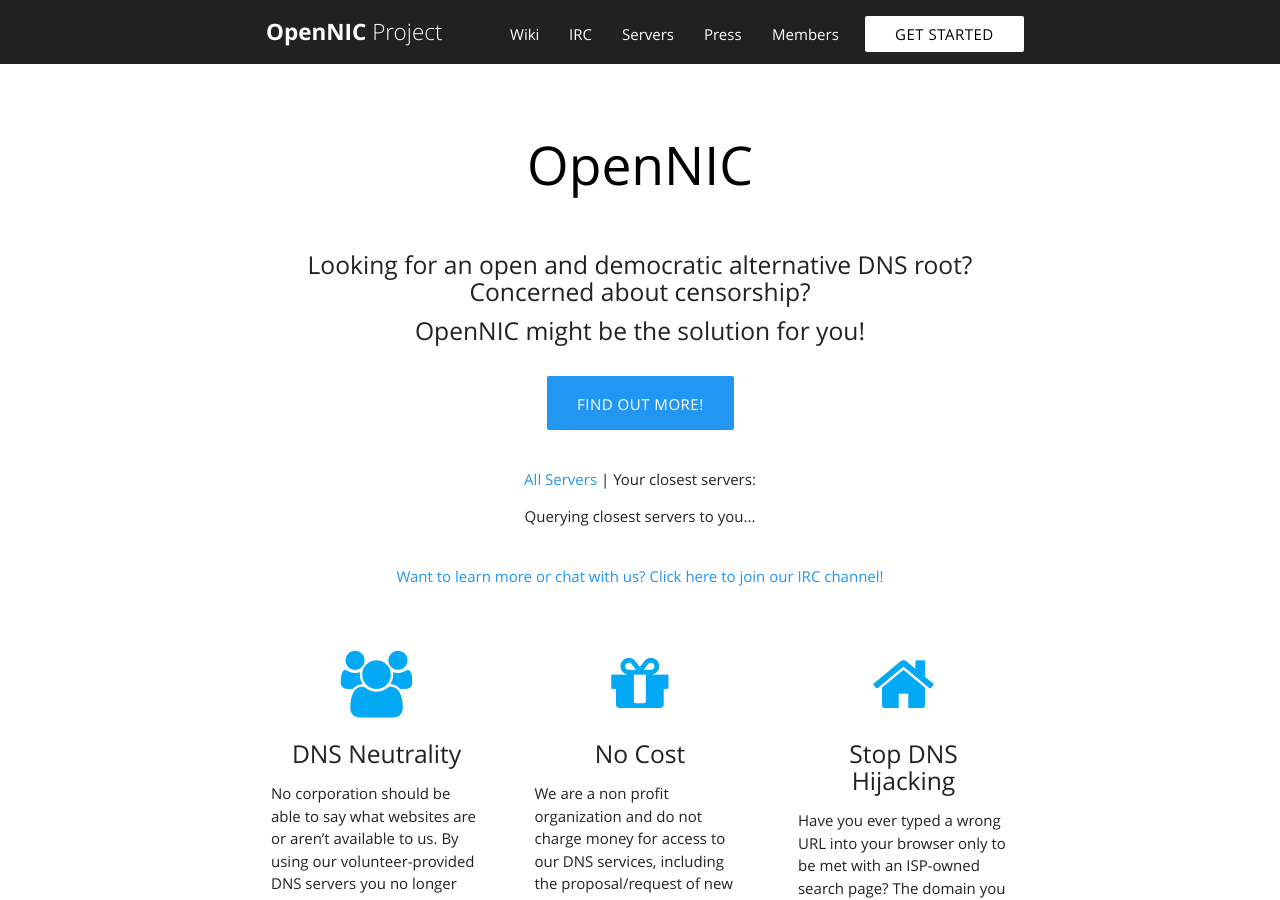
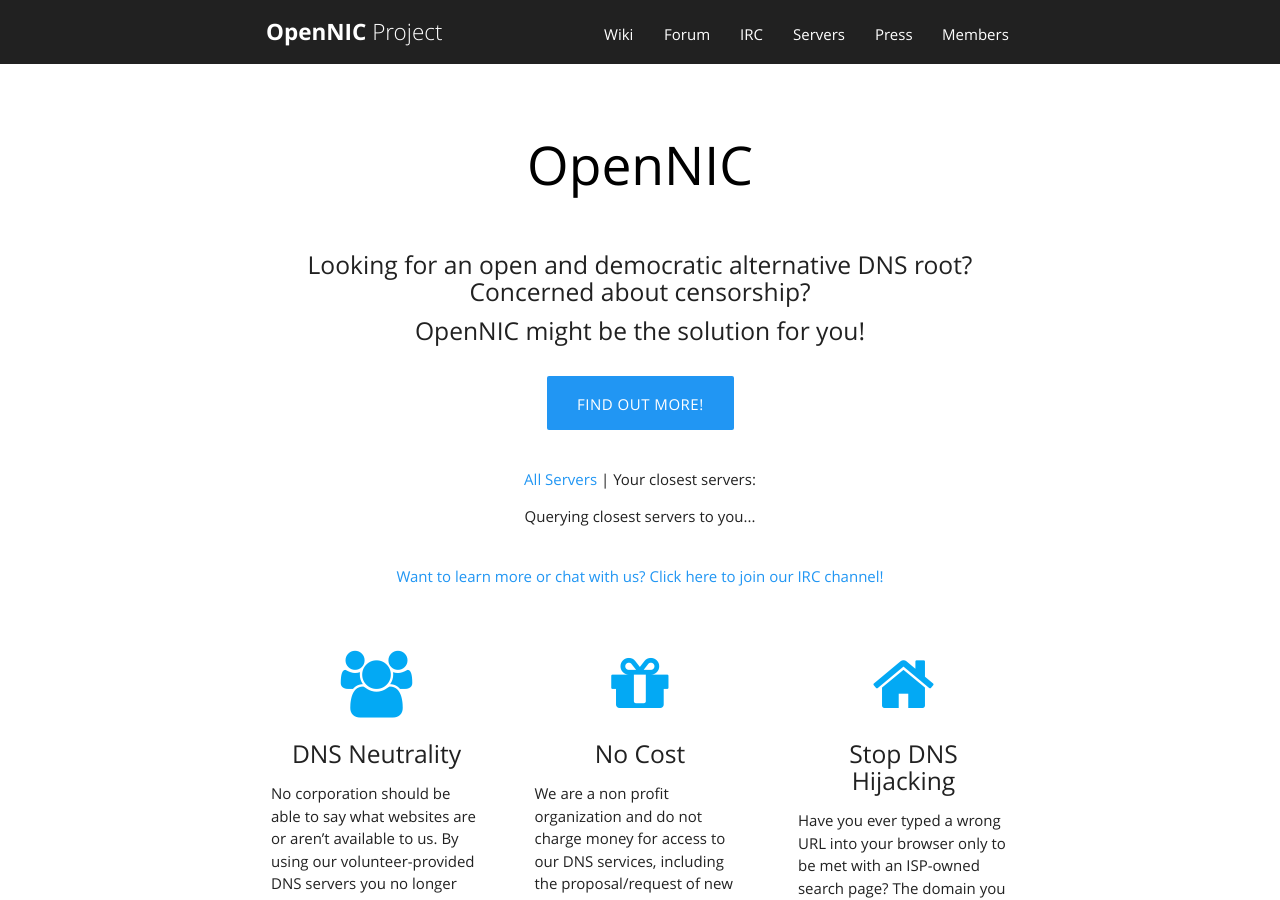
Before and after one commit to opennic/opennic-web, a Jekyll site: the page built from index.html, in a window 1280 px wide and 900 px high. Built offline with Jekyll 4.4.1, drawn with Linux system fonts in a browser that asks for light colours; the list of posts is cut into pages by our own code.

Commit message:
Update header
- Add forum link
- Fix https protocol on wiki link
- Remove 'Get Started' button

```diff
--- a/_includes/header.html
+++ b/_includes/header.html
@@ -2,22 +2,22 @@
 <nav class="grey darken-4 {{ site.color.navbar }}-text z-depth-0">
     <ul id="slide-out" class="side-nav">
         <li><a href="{{ site.baseurl }}/" class="black-text">Home</a></li>
-        <li><a href="http://wiki.opennic.org/" class="black-text">Wiki</a></li>
+        <li><a href="https://wiki.opennic.org/" class="black-text">Wiki</a></li>
+        <li><a href="https://talkdotgeek.com/index.php" class="black-text">Forum</a></li>
         <li><a href="{{ "/irc/" | prepend: site.baseurl }}" class="black-text">IRC</a></li>
         <li><a href="https://servers.opennic.org/" class="black-text">Servers</a></li>
         <li><a href="{{ "/press/" | prepend: site.baseurl }}" class="black-text">Press</a></li>
         <li><a href="https://www.opennicproject.org/members/" class="black-text">Members</a></li>
-        <li><a href="http://wiki.opennic.org/" class="black-text">Get Started!</a></li>
     </ul>
     <div class="container container-large">
     <a class="brand-logo" href="{{ site.baseurl }}/" class="{{ site.color.navbar }}-text"><span class="light {{ site.color.navbar }}-text"><b>{{ site.title }}</b> {{ site.site }}</span></a>
     <ul class="right hide-on-med-and-down">
-        <li><a href="http://wiki.opennic.org/" class="{{ site.color.navbar }}-text">Wiki</a></li>
+        <li><a href="https://wiki.opennic.org/" class="{{ site.color.navbar }}-text">Wiki</a></li>
+        <li><a href="https://talkdotgeek.com/index.php" class="{{ site.color.navbar }}-text">Forum</a></li>
         <li><a href="{{ "/irc/" | prepend: site.baseurl }}" class="{{ site.color.navbar }}-text">IRC</a></li>
         <li><a href="https://servers.opennic.org/" class="{{ site.color.navbar }}-text">Servers</a></li>
         <li><a href="{{ "/press/" | prepend: site.baseurl }}" class="{{ site.color.navbar }}-text">Press</a></li>
         <li><a href="https://www.opennicproject.org/members/" class="{{ site.color.navbar }}-text">Members</a></li>
-        <li>&nbsp;&nbsp;&nbsp;<a href="http://wiki.opennic.org/" class="waves-effect waves-light btn white black-text z-depth-0">Get Started</a></li>
     </ul>
     <a href="#" data-activates="slide-out" class="button-collapse right {{ site.color.navbar }}-text"><i class="fa fa-bars" aria-hidden="true"></i></h2></a>
     </div>
```
